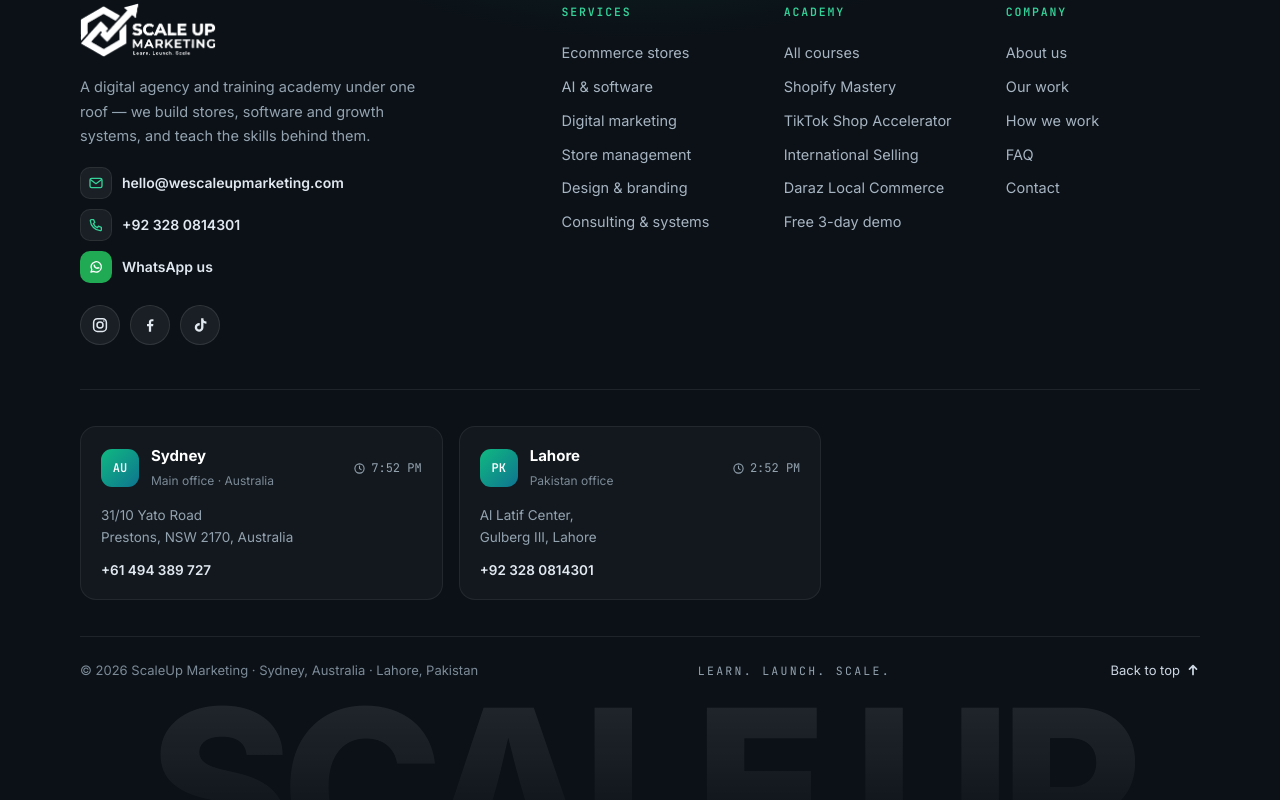
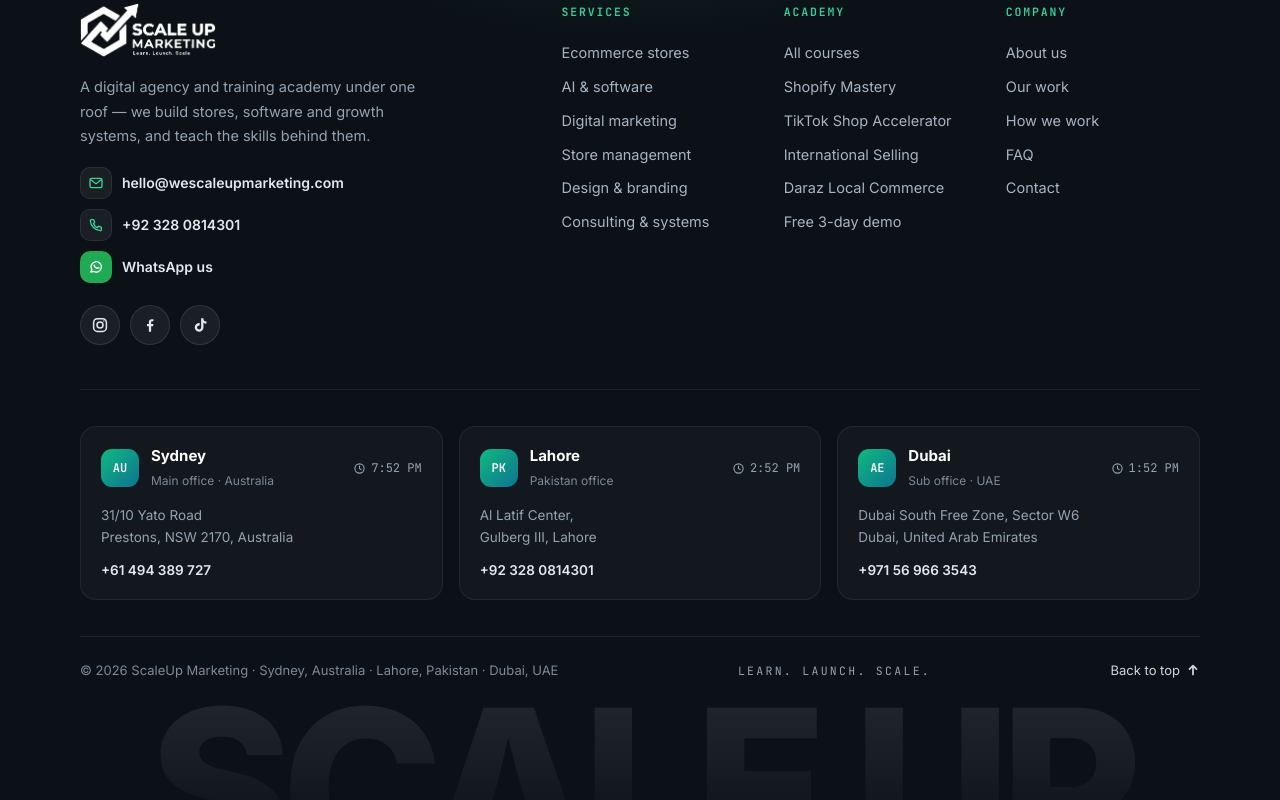
Before and after one commit to etsywisecart-ctrl/scaleup-marketing-website, a Next.js app in the folder web/: page / in a window 1280 px wide. Shown: the part 11025-11825 px from the top of the page. Built offline with nearby package versions, Linux system fonts and the light colour scheme; no server answers.

Commit message:
Restore Dubai as ScaleUp sub office

```diff
--- a/web/src/components/Footer.tsx
+++ b/web/src/components/Footer.tsx
@@ -44,6 +44,7 @@
 const OFFICES = [
   { code: "AU", city: "Sydney", tag: "Main office · Australia", tz: "Australia/Sydney", lines: ["31/10 Yato Road", "Prestons, NSW 2170, Australia"], phone: "+61 494 389 727", href: "tel:+61494389727" },
   { code: "PK", city: "Lahore", tag: "Pakistan office", tz: "Asia/Karachi", lines: [contact.addressLine1, contact.addressLine2], phone: contact.phoneDisplay, href: contact.phoneHref },
+  { code: "AE", city: "Dubai", tag: "Sub office · UAE", tz: "Asia/Dubai", lines: ["Dubai South Free Zone, Sector W6", "Dubai, United Arab Emirates"], phone: "+971 56 966 3543", href: "tel:+971569663543" },
 ];
 
 const SOCIAL_ICONS: Record<string, ReactElement> = {
@@ -154,7 +155,7 @@
 
         {/* bottom */}
         <div className="ft-bottom">
-          <span>© {new Date().getFullYear()} ScaleUp Marketing · Sydney, Australia · Lahore, Pakistan</span>
+          <span>© {new Date().getFullYear()} ScaleUp Marketing · Sydney, Australia · Lahore, Pakistan · Dubai, UAE</span>
           <span className="ft-tag">Learn. Launch. Scale.</span>
           <a href="#top" className="ft-top">
             Back to top
```
